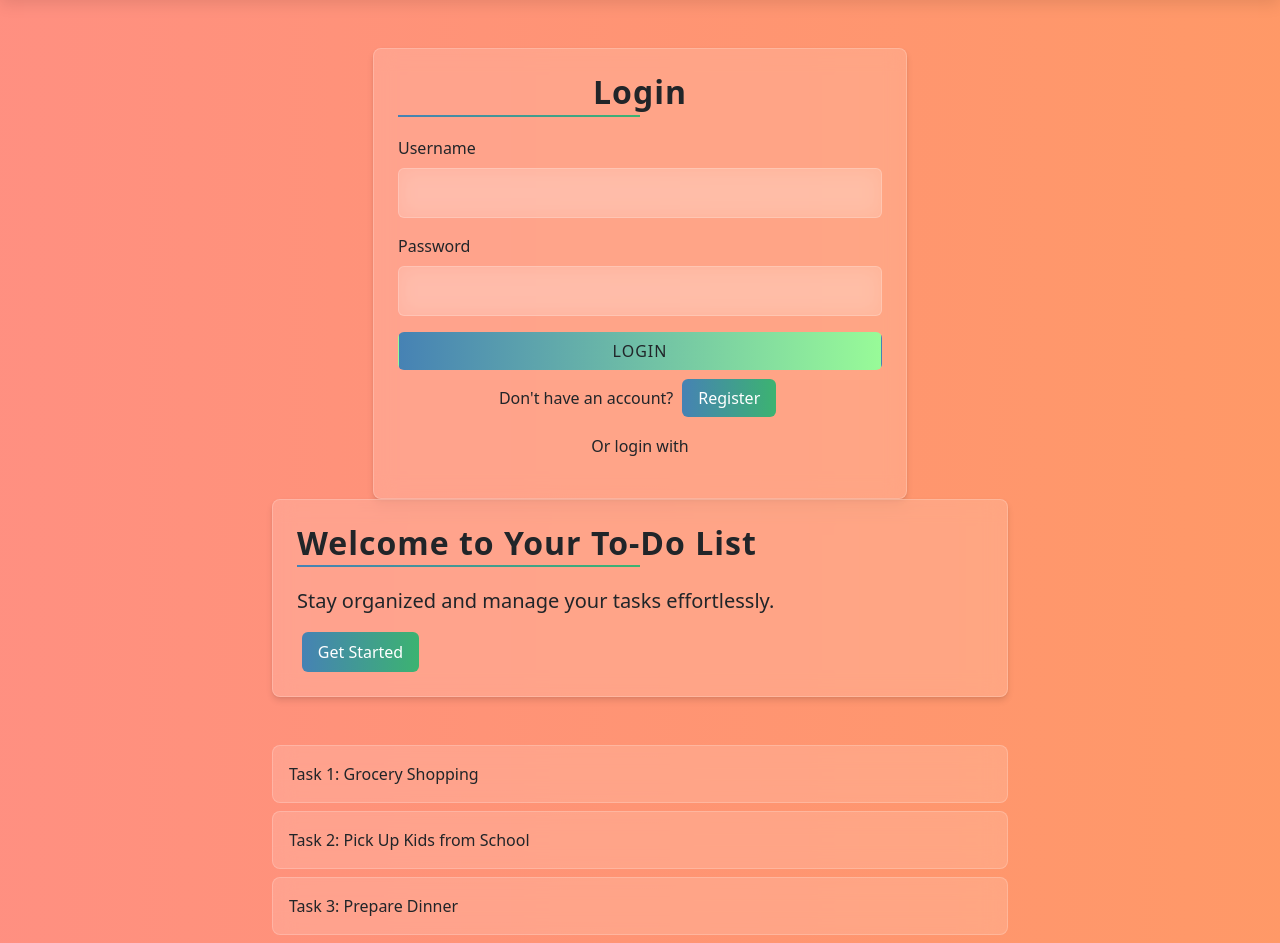
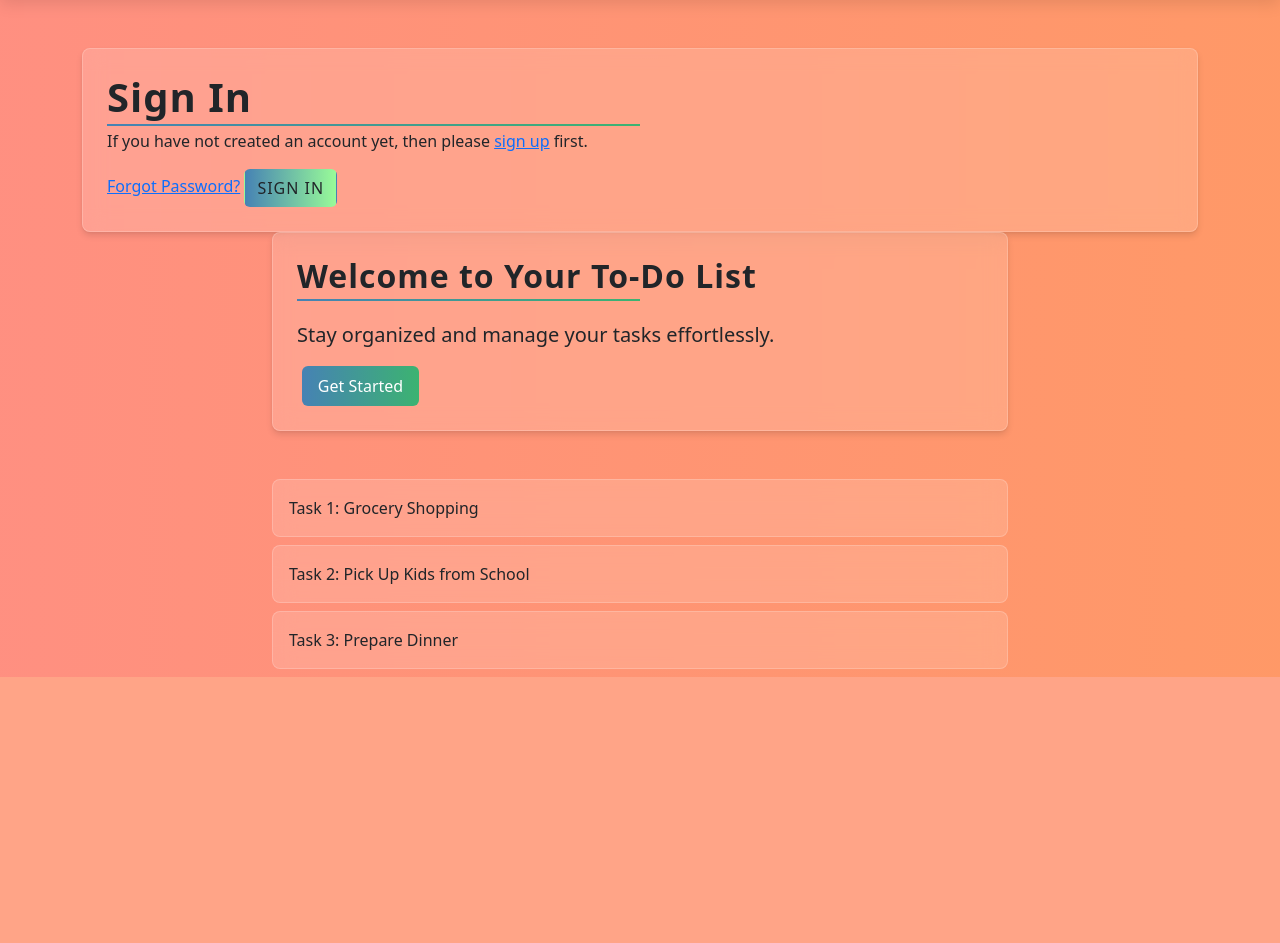
Before and after one commit to EssBuilds/starmamas, a Django app: template todo/templates/todo/login1.html in a window 1280 px wide. Shown: the part 298-1241 px from the top of the page. After the commit the page ends 975 px from the top, so only its background shows below. Run offline with Django 5.2, Linux system fonts and the light colour scheme; the template is opened without the code that fills it: most values are stand-ins (such as "Sample title", 1, 10 or a date in 2020); some libraries are stand-ins or nearby versions.

Commit message:
fixed login

```diff
--- a/todo/templates/todo/login1.html
+++ b/todo/templates/todo/login1.html
@@ -1,63 +1,44 @@
 {% extends "base.html" %}
-{% load socialaccount %}
+
+{% load i18n %}
+{% load account socialaccount %}
+
+{% block head_title %}{% trans "Sign In" %}{% endblock head_title %}
 
 {% block content %}
-<div class="container">
-    <div class="row justify-content-center">
-        <div class="col-md-6">
-            <div class="glass-card p-4">
-                <h2 class="text-center mb-4">Login</h2>
-                <form id="loginForm" method="post" action="{% url 'account_login' %}">
-                    {% csrf_token %}
-                    <div class="mb-3">
-                        <label for="username" class="form-label">Username</label>
-                        <input type="text" class="form-control" id="username" name="login" required>
-                    </div>
-                    <div class="mb-3">
-                        <label for="password" class="form-label">Password</label>
-                        <input type="password" class="form-control" id="password" name="password" required>
-                    </div>
-                    <button type="submit" class="btn btn-gradient w-100" onclick="handleLoginClick()">Login</button>
-                </form>
+<div class="glass-card p-4">
+    <h1>{% trans "Sign In" %}</h1>
 
-                <div class="text-center mt-3">
-                    <p>Don't have an account? <a href="{% url 'account_signup' %}" class="nav-btn">Register</a></p>
-                </div>
 
-                <div class="mt-4">
-                    <p class="text-center">Or login with</p>
-                    <div class="d-flex justify-content-center gap-2">
-                        {% get_providers as socialaccount_providers %}
-                        {% for provider in socialaccount_providers %}
-                        <a href="{% provider_login_url provider.id process='login' %}" class="btn nav-btn">
-                            <i class="fab fa-{{ provider.name|lower }}"></i>
-                            {{ provider.name }}
-                        </a>
-                        {% endfor %}
-                    </div>
-                </div>
-            </div>
-        </div>
+    {% get_providers as socialaccount_providers %}
+
+    {% if socialaccount_providers %}
+    <p>{% blocktrans with site.name as site_name %}Please sign in with one
+    of your existing third party accounts. Or, <a href="{{ signup_url }}">sign up</a>
+    for a {{ site_name }} account and sign in below:{% endblocktrans %}</p>
+
+    <div class="socialaccount_ballot">
+        <ul class="socialaccount_providers">
+            {% include "socialaccount/snippets/provider_list.html" with process="login" %}
+        </ul>
+        <div class="login-or">{% trans 'or' %}</div>
     </div>
+
+    {% include "socialaccount/snippets/login_extra.html" %}
+
+    {% else %}
+    <p>{% blocktrans %}If you have not created an account yet, then please
+    <a href="{{ signup_url }}">sign up</a> first.{% endblocktrans %}</p>
+    {% endif %}
+
+    <form class="login" method="POST" action="{% url 'account_login' %}">
+        {% csrf_token %}
+        {{ form.as_p }}
+        {% if redirect_field_value %}
+        <input type="hidden" name="{{ redirect_field_name }}" value="{{ redirect_field_value }}" />
+        {% endif %}
+        <a class="button secondaryAction" href="{% url 'account_reset_password' %}">{% trans "Forgot Password?" %}</a>
+        <button class="btn btn-gradient" type="submit">{% trans "Sign In" %}</button>
+    </form>
 </div>
-{% endblock %}
-
-{% block extra_js %}
-<script>
-document.addEventListener('DOMContentLoaded', () => {
-    const form = document.querySelector('form');
-    const submitButton = form.querySelector('button[type="submit"]');
-
-    form.addEventListener('submit', (e) => {
-        if (form.checkValidity()) {
-            submitButton.innerHTML = '<span class="spinner-border spinner-border-sm" role="status"></span> Logging in...';
-            submitButton.disabled = true;
-        }
-    });
-});
-
-function handleLoginClick() {
-    console.log('Login button clicked');
-}
-</script>
-{% endblock %}
+{% endblock content %}
```
